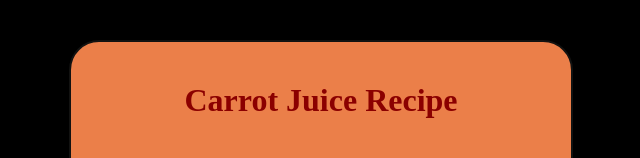
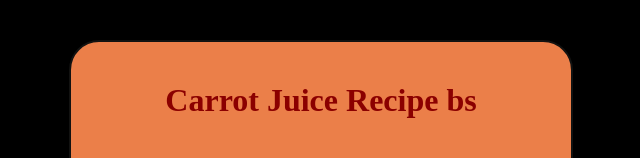
Before and after one commit to shirisha2021b/carrotjuice1, a plain HTML site: page index.html in a window 1280 px wide. Shown: the top 158 px of the page, without its empty margins (319-959 px from the left). Drawn offline with Linux system fonts and the light colour scheme; files whose address does not match are found by name.

Commit message:
Update index.html

```diff
--- a/index.html
+++ b/index.html
@@ -63,7 +63,7 @@
         <center>
             <div class="row box">
                 <center>
-                    <h1>Carrot Juice Recipe</h1>
+                    <h1>Carrot Juice Recipe bs</h1>
                     <img src="../code/Carrot-Ginger-juice.jpg" alt="Carrot-Ginger-juice"><br>
 
 
```
